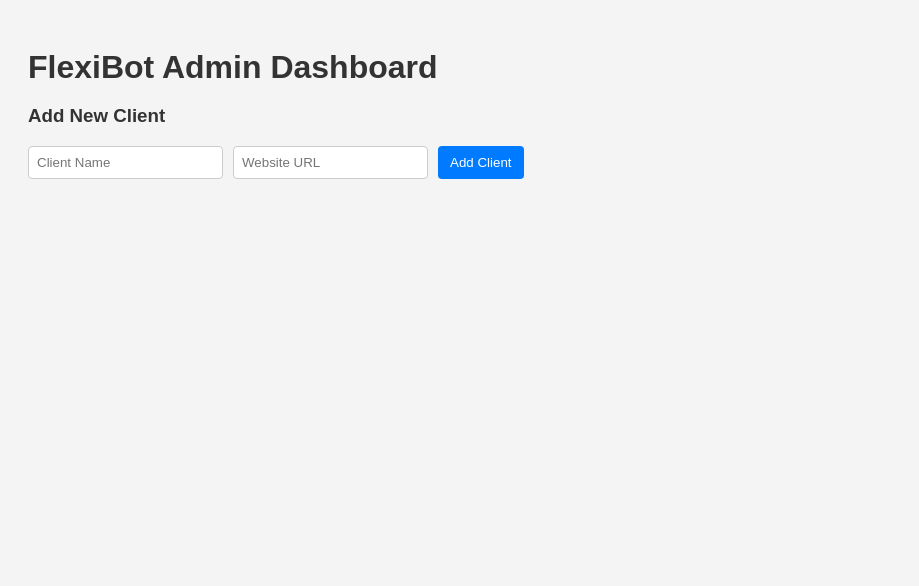
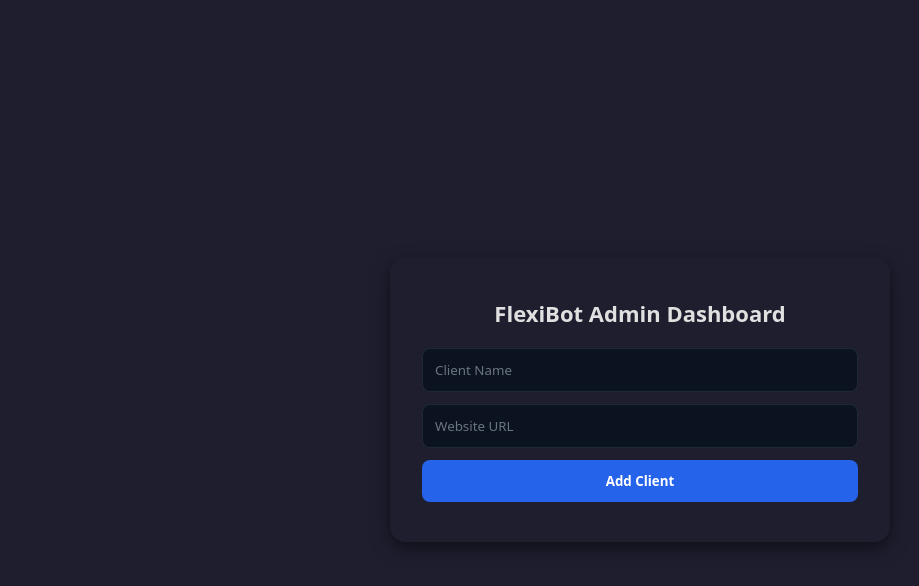
Before and after one commit to MxAli-56/flexibot, a plain HTML site: page frontend/admin/admin.html in a window 1280 px wide. Shown: the whole page, without its empty margins (0-919 px from the left). Drawn offline with Linux system fonts and the light colour scheme; no server answers.

Commit message:
Admin dashboard completed & minor bugs fixed

```diff
--- a/frontend/admin/admin.css
+++ b/frontend/admin/admin.css
@@ -1,53 +1,75 @@
+/* Reset & Global */
+* {
+    box-sizing: border-box;
+    font-family: system-ui, Arial, sans-serif;
+    margin: 0;
+    padding: 0;
+}
 body {
-  font-family: Arial, sans-serif;
-  padding: 20px;
-  background: #f4f4f4;
-  color: #333;
+    background-color: #1e1e2f;
+    color: #e0e0e0;
+    display: flex;
+    justify-content: center;
+    align-items: center;
+    height: 100vh;
 }
 
-h1 {
-  margin-bottom: 10px;
+/* Admin Container (same as login page style) */
+.admin-container {
+    max-width: 500px;
+    width: 100%;
+    background: #1e1e2f;
+    padding: 40px 32px;
+    border-radius: 16px;
+    box-shadow: 0 6px 18px rgba(0,0,0,0.5);
+    text-align: center;
 }
 
-form {
-  margin-bottom: 20px;
-  display: flex;
-  gap: 10px;
-  flex-wrap: wrap;
+.admin-container h2 {
+    margin-bottom: 20px;
+    font-size: 22px;
+    font-weight: 600;
 }
 
-input {
-  padding: 8px;
-  border: 1px solid #ccc;
-  border-radius: 4px;
+/* Form Styles */
+.admin-container form {
+    display: flex;
+    flex-direction: column;
+    gap: 12px;
 }
 
-button {
-  padding: 8px 12px;
-  background: #007bff;
-  color: #fff;
-  border: none;
-  border-radius: 4px;
-  cursor: pointer;
+.admin-container input {
+    padding: 12px;
+    border-radius: 8px;
+    border: 1px solid #1e293b;
+    background: #0b1220;
+    color: #e2e8f0;
+    outline: none;
+    transition: all 0.2s ease;
 }
 
-button:hover {
-  background: #0056b3;
+.admin-container input::placeholder {
+    color: #cbd5e1;
+    opacity: 0.5;
 }
 
-.client-list {
-  background: #fff;
-  padding: 15px;
-  border-radius: 5px;
-  box-shadow: 0 2px 4px rgba(0,0,0,0.1);
+.admin-container input:focus {
+    border-color: #3b82f6;
+    box-shadow: 0 0 6px #3b82f6;
 }
 
-.client-item {
-  margin: 5px 0;
-  padding: 8px;
-  border-bottom: 1px solid #eee;
+/* Button */
+.admin-container button {
+    padding: 12px;
+    border-radius: 8px;
+    background: #2563eb;
+    border: none;
+    color: white;
+    font-weight: 600;
+    cursor: pointer;
+    transition: background 0.2s ease;
 }
 
-.client-item:last-child {
-  border-bottom: none;
+.admin-container button:hover {
+    background: #1d4ed8;
 }
--- a/frontend/admin/admin.html
+++ b/frontend/admin/admin.html
@@ -8,14 +8,14 @@
 </head>
 
 <body>
-    <h1>FlexiBot Admin Dashboard</h1>
-
-    <h3>Add New Client</h3>
-    <form id="clientForm">
-        <input type="text" id="name" placeholder="Client Name" required>
-        <input type="text" id="websiteURL" placeholder="Website URL" required>
-        <button type="submit">Add Client</button>
-    </form>
+    <div class="admin-container">
+        <h2>FlexiBot Admin Dashboard</h2>
+        <form id="clientForm">
+            <input type="text" id="name" placeholder="Client Name" required>
+            <input type="url" id="websiteURL" placeholder="Website URL" required>
+            <button type="submit">Add Client</button>
+        </form>
+    </div>
 
     <script>
         const API_BASE = "http://localhost:5000/admin";
```
